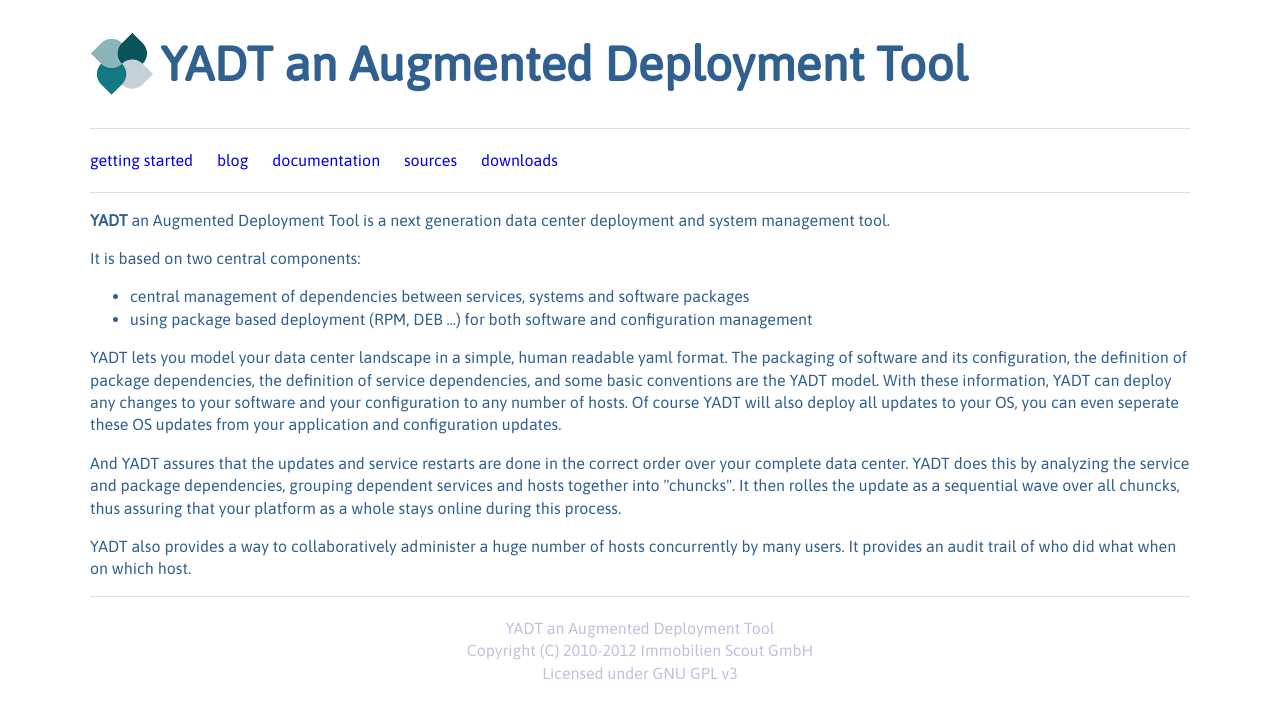
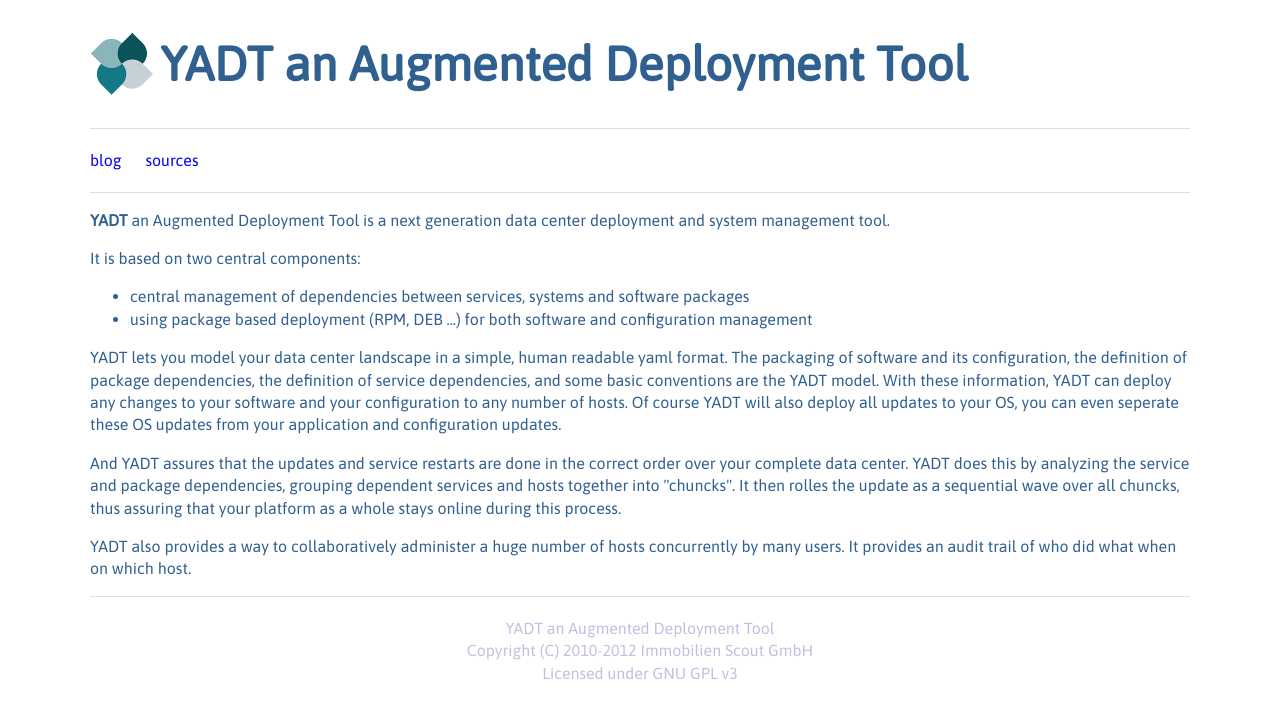
Before and after one commit to yadt/yadt.github.com, a Jekyll site: the page built from index.html, in a window 1280 px wide. Shown: the top 718 px of the page. Built offline with Jekyll 4.4.1, drawn with Linux system fonts in a browser that asks for light colours; nearby versions of some CDN libraries; part of the change alters nothing that is shown.

```diff
--- a/_layouts/default.html
+++ b/_layouts/default.html
@@ -15,11 +15,11 @@
 		<header>
 			<h1>{{ page.title }}</h1>
 			<nav>
-				<a href="getting-started.html">getting started</a>
-				<a href="blog.html">blog</a>
-				<a href="documentation.html">documentation</a>
+				<!--a href="/getting-started.html">getting started</a-->
+				<a href="/blog.html">blog</a>
+				<!--a href="/documentation.html">documentation</a-->
 				<a href="https://github.com/yadt">sources</a>
-				<a href="downloads.html">downloads</a>
+				<!--a href="/downloads.html">downloads</a-->
 			</nav>
 		</header>
 
```
